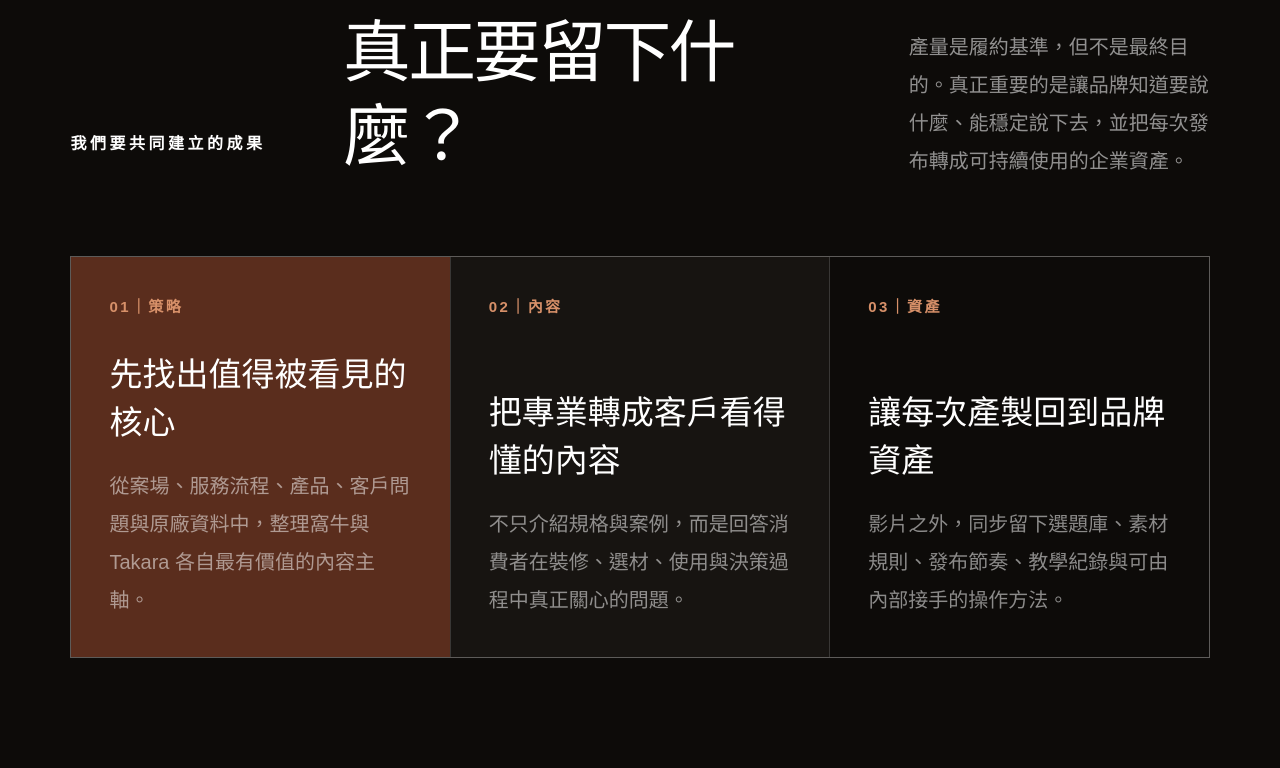
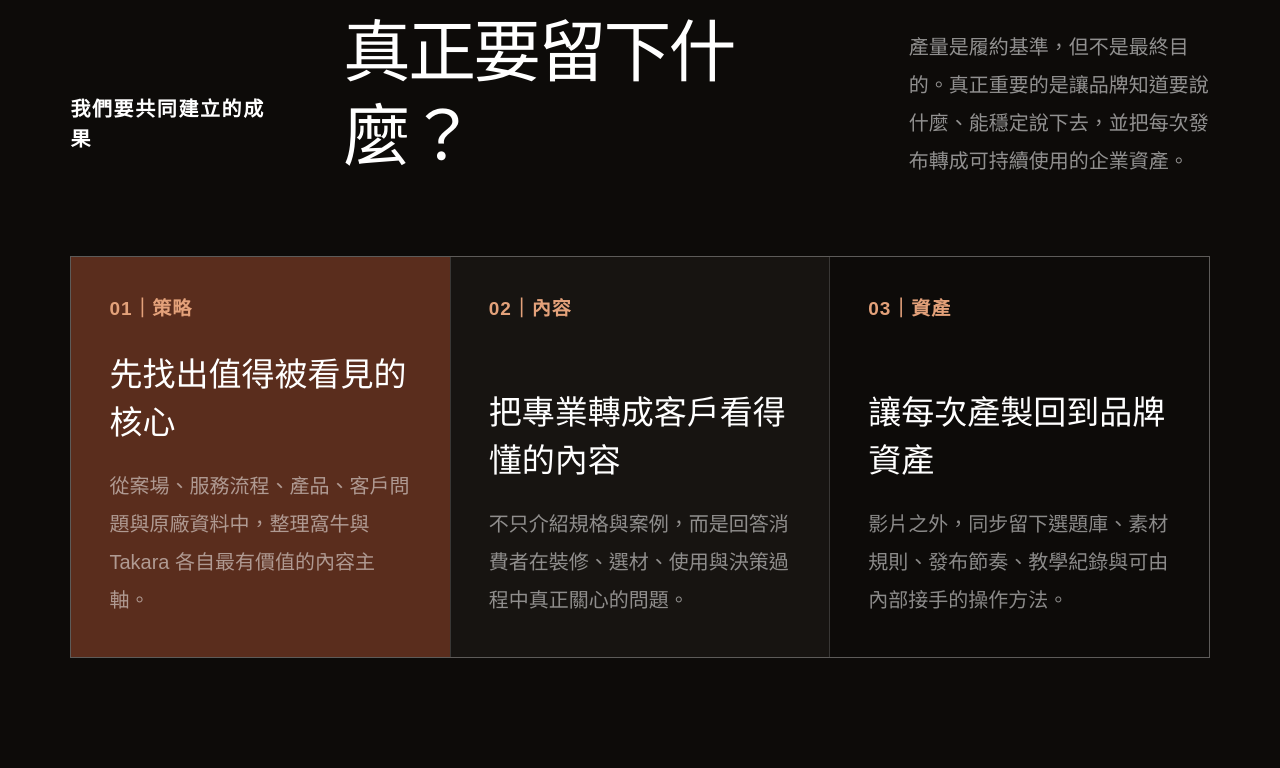
Before and after one commit to SamKnowledgePower/woniu-takara-content, a Next.js app: page / in a window 1280 px wide. Shown: the part 872-1640 px from the top of the page. Built offline with nearby package versions, Linux system fonts and the light colour scheme.

Commit message:
Strengthen section labels and subtitles

```diff
--- a/app/globals.css
+++ b/app/globals.css
@@ -79,7 +79,7 @@ section { content-visibility: auto; contain-intrinsic-size: 900px; }
   align-items: center;
   gap: 24px;
 }
-.eyebrow { margin: 0 0 26px; font-size: 11px; font-weight: 600; letter-spacing: .22em; }
+.eyebrow { margin: 0 0 26px; font-size: 11px; font-weight: 600; letter-spacing: .12em; }
 h1 {
   max-width: 1180px;
   margin: 0;
@@ -132,7 +132,7 @@ h1 {
 .positionCards span,
 .methodPrinciples span,
 .methodTracks header span,
-.methodCore > span { color: #d79069; font-size: 10px; font-weight: 600; letter-spacing: .16em; }
+.methodCore > span { color: #e3a17a; font-size: 10px; font-weight: 600; letter-spacing: .08em; }
 .positionCards h3 { margin: auto 0 20px; font-family: var(--serif); font-size: 30px; line-height: 1.45; font-weight: 400; }
 .positionCards p { margin: 0; color: rgba(255,255,255,.52); font-size: 14px; line-height: 1.9; }
 
@@ -265,7 +265,12 @@ body { font-size: 21px; }
 .brandWord { font-size: 23px; }
 .brand small { font-size: 14px; }
 .nav nav a, .navCta { font-size: 16px; }
-.eyebrow { font-size: 16px; }
+.eyebrow {
+  font-size: clamp(20px, 1.45vw, 24px);
+  font-weight: 600;
+  line-height: 1.5;
+  letter-spacing: .08em;
+}
 .primary, .textLink { font-size: 18px; }
 .sectionHead h2,
 .aboutIntro h2,
@@ -278,7 +283,12 @@ body { font-size: 21px; }
 .positionCards span,
 .methodPrinciples span,
 .methodTracks header span,
-.methodCore > span { font-size: 15px; }
+.methodCore > span {
+  font-size: clamp(19px, 1.35vw, 23px);
+  font-weight: 600;
+  line-height: 1.5;
+  letter-spacing: .05em;
+}
 .positionCards h3 { font-size: 33px; }
 .profileFigure figcaption { font-size: 20px; }
 .profileFigure figcaption span { font-size: 16px; }
```
